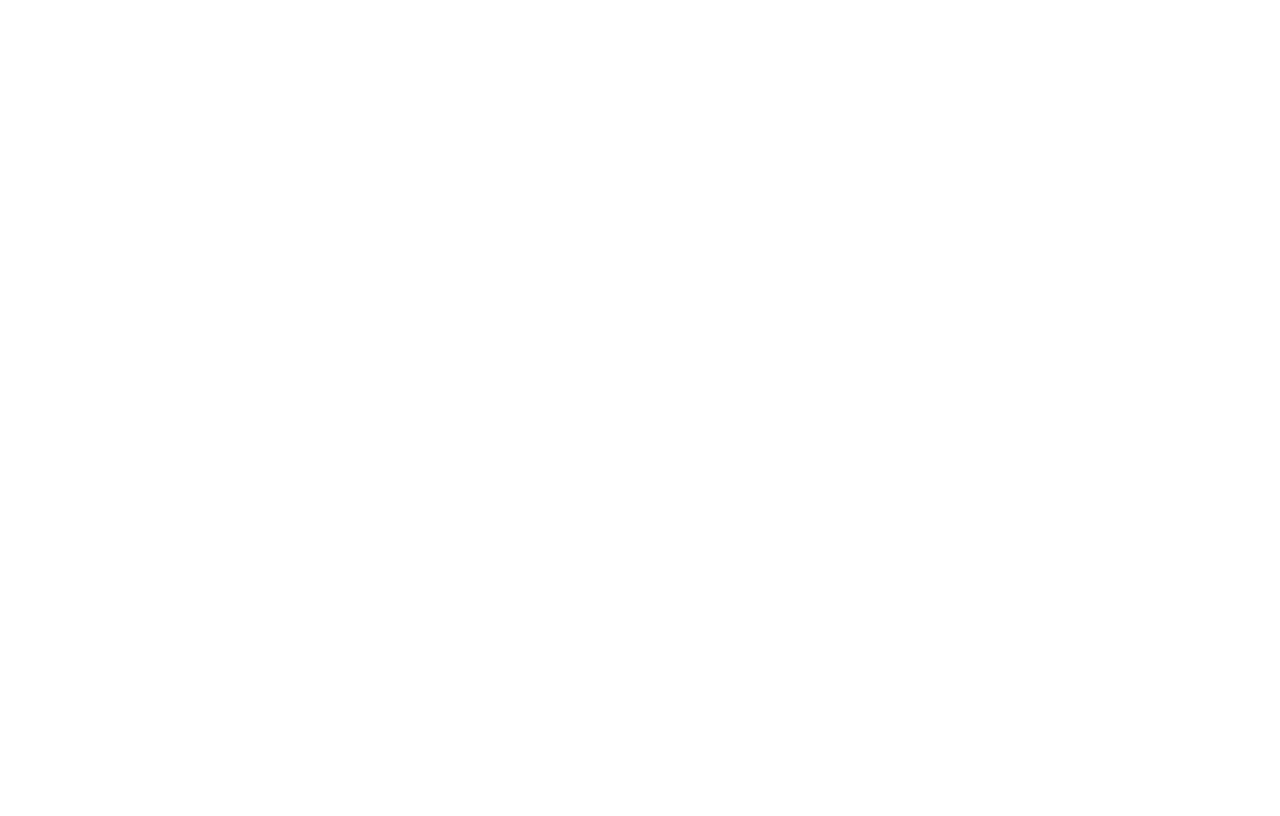
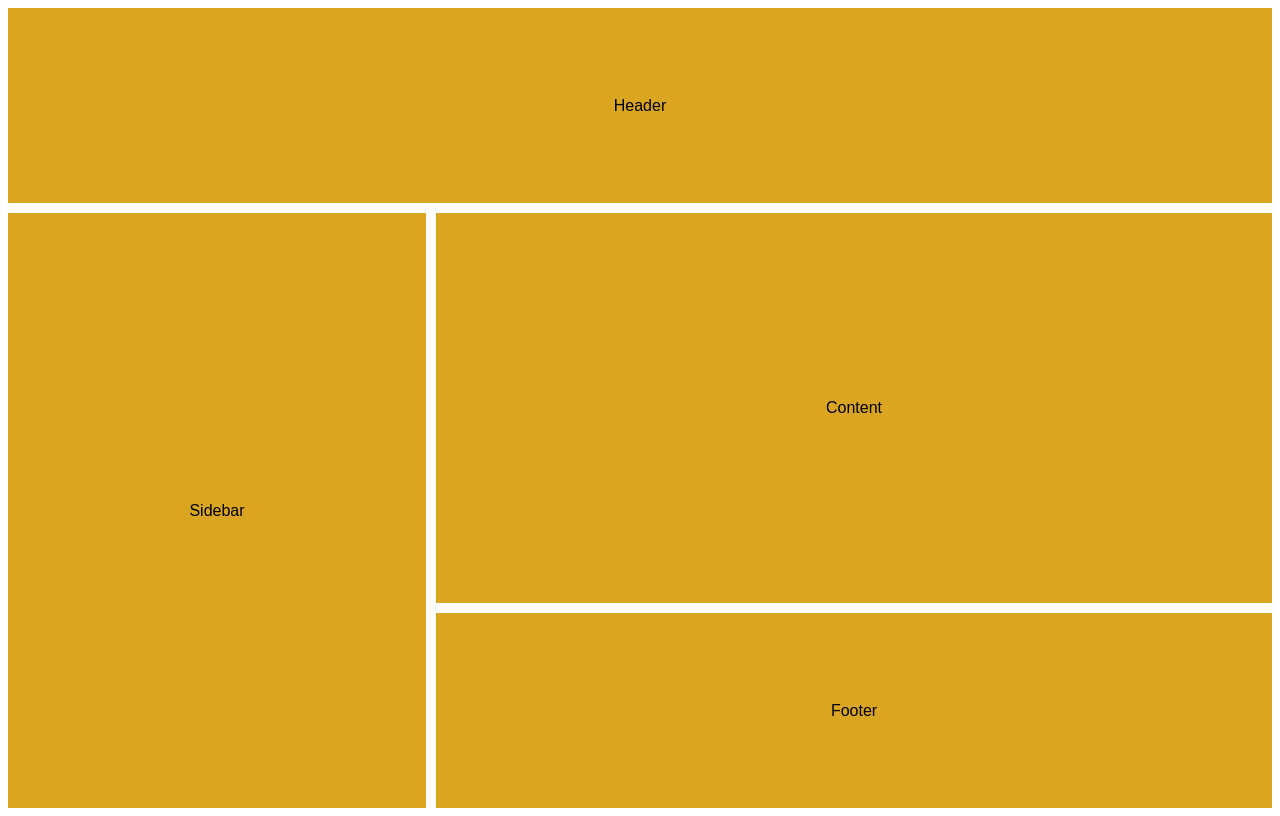
Before and after one commit to FranciscoJavierMartin/CSS-Grid-course, a Nuxt app: page /05-grid-start-and-grid-end in a window 1280 px wide. Before the commit this address had no page. Built offline with nearby package versions, Linux system fonts and the light colour scheme.

Commit message:
lesson 5

```diff
--- /dev/null
+++ b/pages/05-grid-start-and-grid-end.vue
@@ -0,0 +1,48 @@
+<template>
+  <main>
+    <header>Header</header>
+    <aside>Sidebar</aside>
+    <article>Content</article>
+    <footer>Footer</footer>
+  </main>
+</template>
+
+<style>
+main {
+  display: grid;
+  height: 100vh;
+  grid-gap: 10px;
+  /* grid-template-columns: 1fr 2fr; */
+
+  grid-template-columns:
+    [sidebar-start] 1fr
+    [sidebar-end content-start] 2fr
+    [content-end];
+
+  grid-template-rows:
+    [header-start] 1fr
+    [header-end content-start] 2fr
+    [footer-start] 1fr
+    [footer-end];
+}
+
+main > * {
+  font-family: sans-serif;
+  background-color: goldenrod;
+  display: flex;
+  justify-content: center;
+  align-items: center;
+}
+
+header {
+  grid-column: sidebar-start / content-end;
+}
+
+aside {
+  grid-row: header-end / footer-end;
+}
+
+footer {
+  grid-column: content-start / content-end;
+}
+</style>
```
